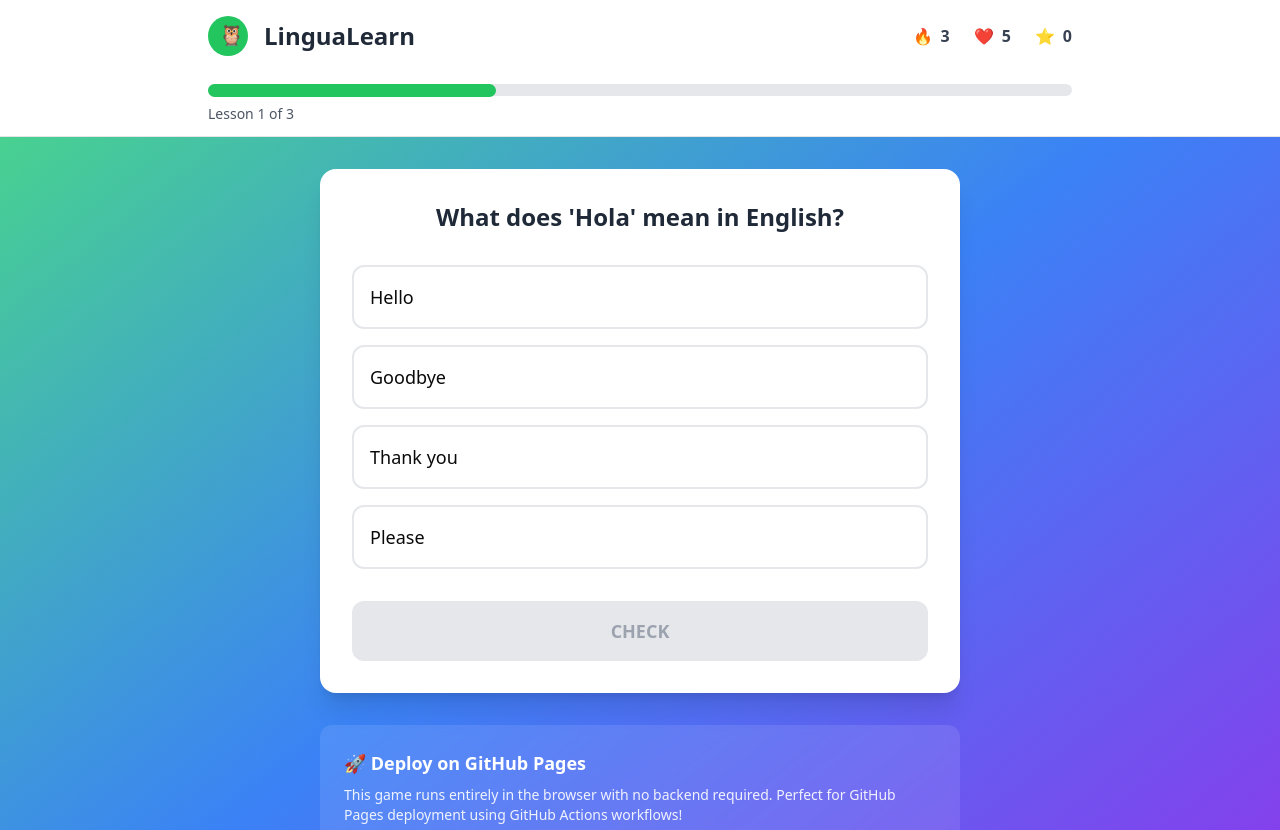
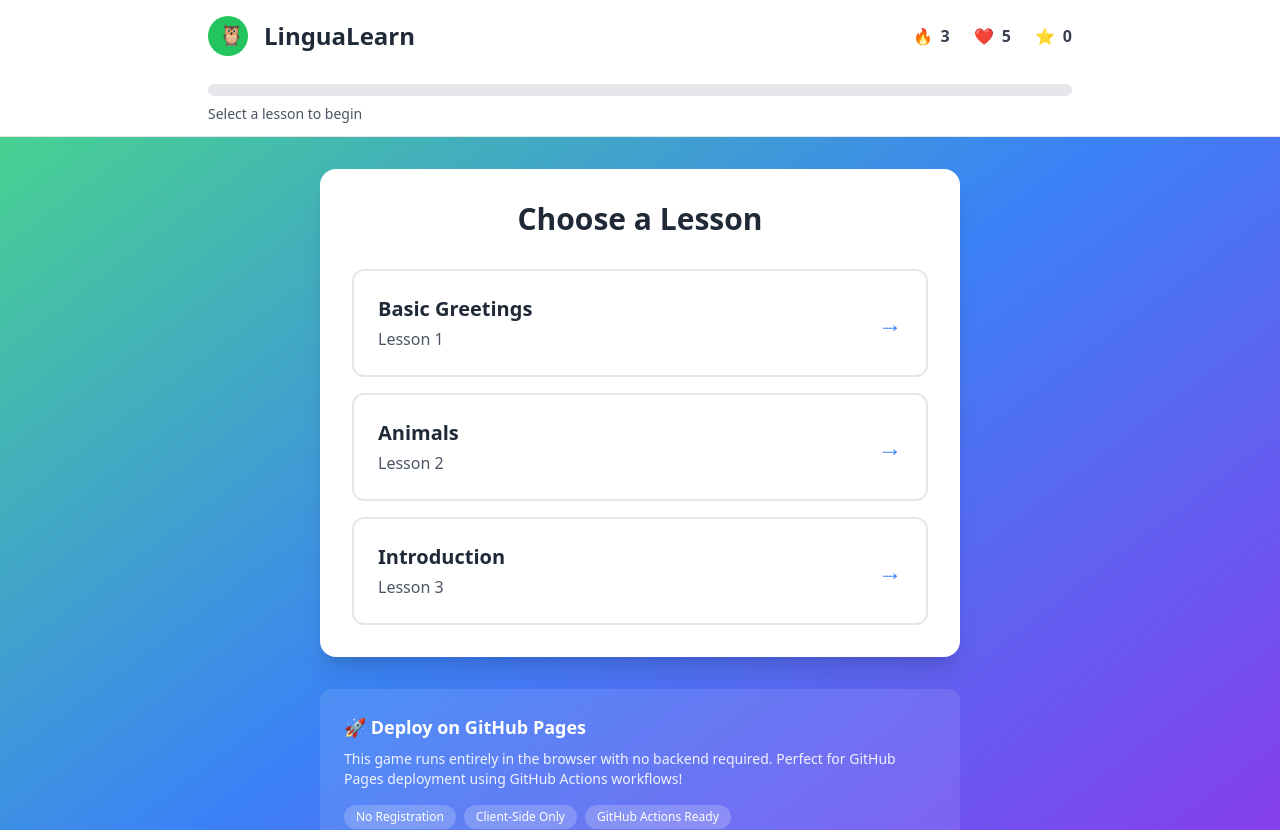
Before and after one commit to isaaclins/triolingo, a Next.js app: page / in a window 1280 px wide. Shown: the top 830 px of the page. Built offline with nearby package versions, Linux system fonts and the light colour scheme.

Commit message:
make the ui for the lessons look like the image. Gamefy the experience. also, remove the deploy on github pages

```diff
--- a/app/page.tsx
+++ b/app/page.tsx
@@ -1,6 +1,18 @@
 'use client';
 
 import { useState, useEffect } from 'react';
+
+interface Lesson {
+    question: string;
+    options: string[];
+    correct: string;
+    type: string;
+}
+
+interface LessonSet {
+    title: string;
+    lessons: Lesson[];
+}
 
 export default function Page() {
     const [currentLesson, setCurrentLesson] = useState(0);
@@ -10,34 +22,63 @@ export default function Page() {
     const [selectedAnswer, setSelectedAnswer] = useState('');
     const [showResult, setShowResult] = useState(false);
     const [isCorrect, setIsCorrect] = useState(false);
+    const [selectedLessonSet, setSelectedLessonSet] = useState<string | null>(null);
+    const [lessonData, setLessonData] = useState<LessonSet | null>(null);
+    const [availableLessons, setAvailableLessons] = useState<{ id: string; title: string }[]>([]);
+    const [loading, setLoading] = useState(false);
 
-    const lessons = [
-        {
-            question: "What does 'Hola' mean in English?",
-            options: ['Hello', 'Goodbye', 'Thank you', 'Please'],
-            correct: 'Hello',
-            type: 'multiple-choice',
-        },
-        {
-            question: "Choose the correct translation for 'cat':",
-            options: ['perro', 'gato', 'casa', 'agua'],
-            correct: 'gato',
-            type: 'multiple-choice',
-        },
-        {
-            question: "Complete: 'Me llamo ___'",
-            options: ['es', 'soy', 'Maria', 'tengo'],
-            correct: 'Maria',
-            type: 'fill-blank',
-        },
-    ];
+    // Load available lesson sets on component mount
+    useEffect(() => {
+        const loadAvailableLessons = async () => {
+            try {
+                // For now, we'll hardcode the available lessons since we can't dynamically read directory contents in the browser
+                const lessons = [
+                    { id: '1', title: 'Basic Greetings' },
+                    { id: '2', title: 'Animals' },
+                    { id: '3', title: 'Introduction' },
+                ];
+
+                setAvailableLessons(lessons);
+            } catch (error) {
+                console.error('Error loading available lessons:', error);
+            }
+        };
+        loadAvailableLessons();
+    }, []);
+
+    // Load selected lesson set
+    useEffect(() => {
+        if (selectedLessonSet) {
+            const loadLessonData = async () => {
+                setLoading(true);
+                try {
+                    const response = await fetch(`/spanish/${selectedLessonSet}.json`);
+                    if (!response.ok) {
+                        throw new Error('Failed to load lesson data');
+                    }
+                    const data: LessonSet = await response.json();
+                    setLessonData(data);
+                    setCurrentLesson(0);
+                    setSelectedAnswer('');
+                    setShowResult(false);
+                } catch (error) {
+                    console.error('Error loading lesson data:', error);
+                } finally {
+                    setLoading(false);
+                }
+            };
+            loadLessonData();
+        }
+    }, [selectedLessonSet]);
 
     const handleAnswerSelect = (answer) => {
         setSelectedAnswer(answer);
     };
 
     const handleSubmit = () => {
-        const correct = selectedAnswer === lessons[currentLesson].correct;
+        if (!lessonData) return;
+
+        const correct = selectedAnswer === lessonData.lessons[currentLesson].correct;
         setIsCorrect(correct);
         setShowResult(true);
 
@@ -51,14 +92,30 @@ export default function Page() {
     const handleNext = () => {
         setShowResult(false);
         setSelectedAnswer('');
-        if (currentLesson < lessons.length - 1) {
+        if (lessonData && currentLesson < lessonData.lessons.length - 1) {
             setCurrentLesson(currentLesson + 1);
         } else {
-            setCurrentLesson(0); // Reset for demo
+            // Lesson set completed, go back to lesson selection
+            setSelectedLessonSet(null);
+            setLessonData(null);
+            setCurrentLesson(0);
         }
     };
 
-    const progressPercentage = ((currentLesson + 1) / lessons.length) * 100;
+    const handleLessonSelect = (lessonId: string) => {
+        setSelectedLessonSet(lessonId);
+    };
+
+    const handleBackToSelection = () => {
+        setSelectedLessonSet(null);
+        setLessonData(null);
+        setCurrentLesson(0);
+        setSelectedAnswer('');
+        setShowResult(false);
+    };
+
+    // Calculate progress percentage - starts at 0% and fills up as lessons are completed
+    const progressPercentage = lessonData ? (currentLesson / lessonData.lessons.length) * 100 : 0;
 
     return (
         <div
@@ -122,13 +179,15 @@ export default function Page() {
                 <div className="max-w-4xl mx-auto px-4 py-3" data-oid="0lri527">
                     <div className="w-full bg-gray-200 rounded-full h-3" data-oid="og9mgcf">
                         <div
-                            className="bg-green-500 rounded-full transition-all duration-500 w-[44px] h-[13px]"
+                            className="bg-green-500 rounded-full transition-all duration-500 h-3"
                             style={{ width: `${progressPercentage}%` }}
                             data-oid="7k7tlrm"
                         ></div>
                     </div>
                     <p className="text-sm text-gray-600 mt-2" data-oid="4pdrxg_">
-                        Lesson {currentLesson + 1} of {lessons.length}
+                        {lessonData
+                            ? `Lesson ${currentLesson + 1} of ${lessonData.lessons.length}`
+                            : 'Select a lesson to begin'}
                     </p>
                 </div>
             </div>
@@ -136,17 +195,93 @@ export default function Page() {
             {/* Main Content */}
             <main className="max-w-2xl mx-auto px-4 py-8" data-oid="npmi383">
                 <div className="bg-white rounded-2xl shadow-xl p-8" data-oid="-8hpzj4">
-                    {!showResult ? (
+                    {!selectedLessonSet ? (
+                        /* Lesson Selection Screen */
+                        <div className="text-center" data-oid="u1-68s3">
+                            <h2
+                                className="text-3xl font-bold text-gray-800 mb-8"
+                                data-oid="98-xopj"
+                            >
+                                Choose a Lesson
+                            </h2>
+                            <div className="space-y-4" data-oid="z:.p4jm">
+                                {availableLessons.map((lesson) => (
+                                    <button
+                                        key={lesson.id}
+                                        onClick={() => handleLessonSelect(lesson.id)}
+                                        className="w-full p-6 text-left rounded-xl border-2 border-gray-200 hover:border-blue-500 hover:bg-blue-50 transition-all duration-200 group"
+                                        data-oid=":qfn_8."
+                                    >
+                                        <div
+                                            className="flex items-center justify-between"
+                                            data-oid="_r6md0y"
+                                        >
+                                            <div data-oid="aq77tw1">
+                                                <h3
+                                                    className="text-xl font-bold text-gray-800 group-hover:text-blue-600"
+                                                    data-oid="oart-by"
+                                                >
+                                                    {lesson.title}
+                                                </h3>
+                                                <p
+                                                    className="text-gray-600 mt-1"
+                                                    data-oid="t9adn1z"
+                                                >
+                                                    Lesson {lesson.id}
+                                                </p>
+                                            </div>
+                                            <div
+                                                className="text-blue-500 text-2xl"
+                                                data-oid="ty:lhm5"
+                                            >
+                                                →
+                                            </div>
+                                        </div>
+                                    </button>
+                                ))}
+                            </div>
+                        </div>
+                    ) : loading ? (
+                        /* Loading Screen */
+                        <div className="text-center py-12" data-oid="6azh1:5">
+                            <div className="text-4xl mb-4" data-oid="c3ixv3s">
+                                ⏳
+                            </div>
+                            <h2 className="text-2xl font-bold text-gray-800" data-oid="uzqd1ym">
+                                Loading lesson...
+                            </h2>
+                        </div>
+                    ) : lessonData && !showResult ? (
+                        /* Question Screen */
                         <>
+                            <div
+                                className="flex items-center justify-between mb-6"
+                                data-oid="72ok5mp"
+                            >
+                                <button
+                                    onClick={handleBackToSelection}
+                                    className="text-blue-500 hover:text-blue-600 font-medium"
+                                    data-oid="2qlfm20"
+                                >
+                                    ← Back to Lessons
+                                </button>
+                                <h3
+                                    className="text-lg font-semibold text-gray-600"
+                                    data-oid="3-id4hj"
+                                >
+                                    {lessonData.title}
+                                </h3>
+                            </div>
+
                             <h2
                                 className="text-2xl font-bold text-gray-800 mb-8 text-center"
                                 data-oid="s40vh6q"
                             >
-                                {lessons[currentLesson].question}
+                                {lessonData.lessons[currentLesson].question}
                             </h2>
 
                             <div className="space-y-4" data-oid="sury0.g">
-                                {lessons[currentLesson].options.map((option, index) => (
+                                {lessonData.lessons[currentLesson].options.map((option, index) => (
                                     <button
                                         key={index}
                                         onClick={() => handleAnswerSelect(option)}
@@ -177,7 +312,8 @@ export default function Page() {
                                 CHECK
                             </button>
                         </>
-                    ) : (
+                    ) : lessonData && showResult ? (
+                        /* Result Screen */
                         <div className="text-center" data-oid="99x16cd">
                             <div
                                 className={`text-6xl mb-4 ${isCorrect ? 'text-green-500' : 'text-red-500'}`}
@@ -195,7 +331,7 @@ export default function Page() {
                                 <p className="text-gray-600 mb-6" data-oid="bkjz4zw">
                                     The correct answer was:{' '}
                                     <span className="font-bold" data-oid="tutg4i1">
-                                        {lessons[currentLesson].correct}
+                                        {lessonData.lessons[currentLesson].correct}
                                     </span>
                                 </p>
                             )}
@@ -209,10 +345,12 @@ export default function Page() {
                                 className="bg-blue-500 hover:bg-blue-600 text-white font-bold py-4 px-8 rounded-xl transition-all duration-200"
                                 data-oid="q1_zvt2"
                             >
-                                CONTINUE
+                                {currentLesson < lessonData.lessons.length - 1
+                                    ? 'CONTINUE'
+                                    : 'COMPLETE LESSON'}
                             </button>
                         </div>
-                    )}
+                    ) : null}
                 </div>
 
                 {/* GitHub Pages Info */}
```
Also changed, not shown: public/spanish/1.json (added, +23 -0 lines), public/spanish/2.json (added, +23 -0 lines), public/spanish/3.json (added, +23 -0 lines).
